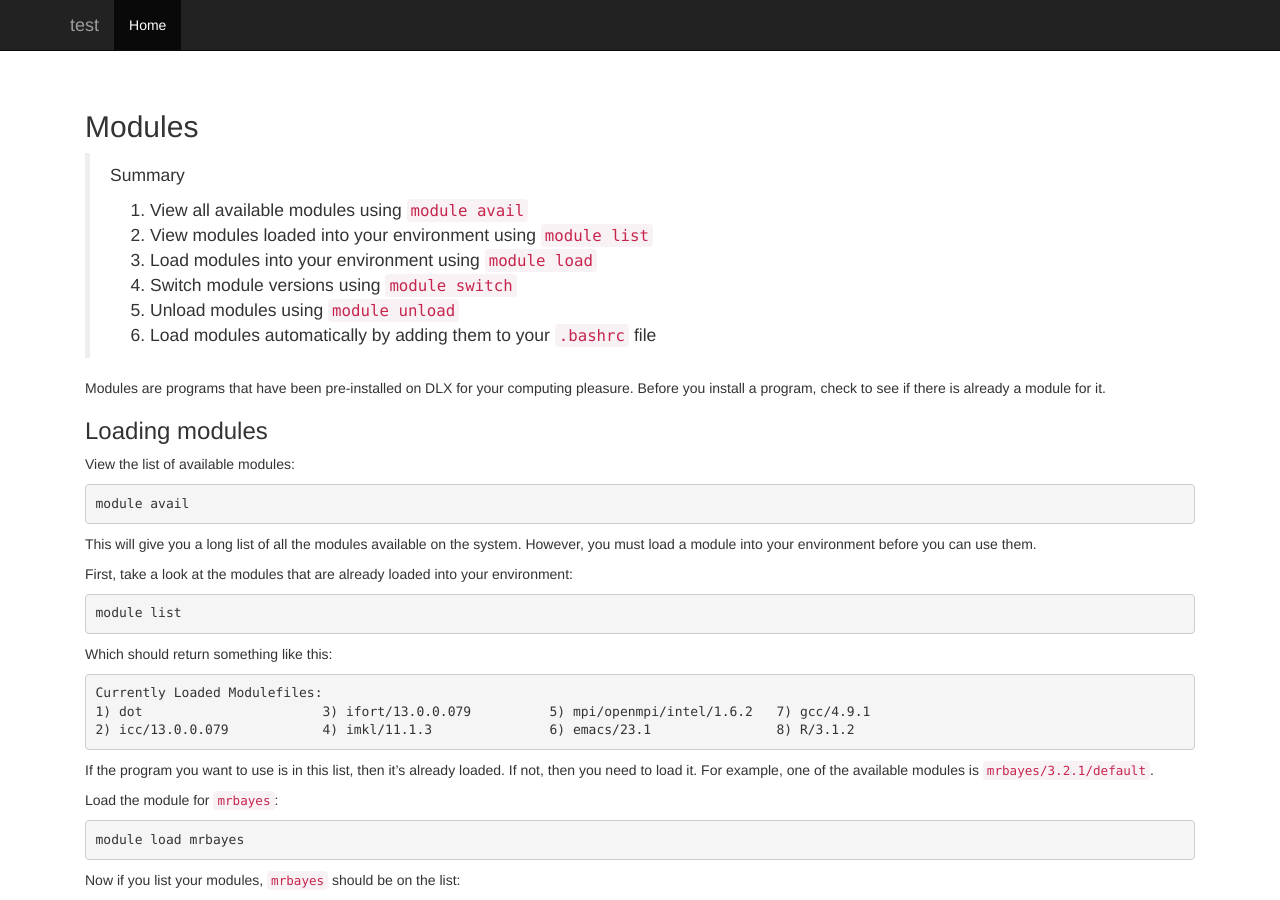
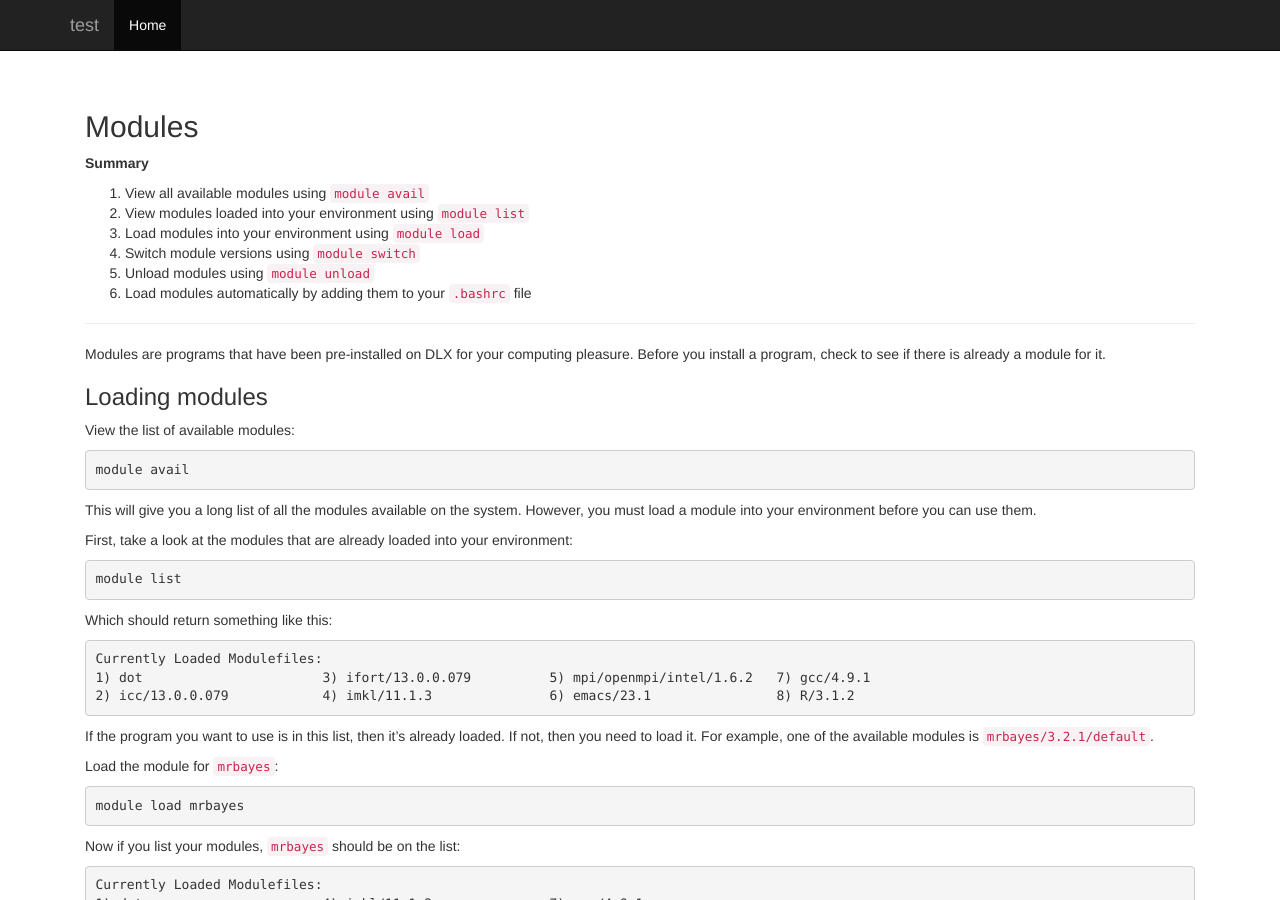
Before and after one commit to karajones/karajones.github.io, a Jekyll site: the page built from jobs/jobs2.md, in a window 1280 px wide and 900 px high. Built offline with Jekyll 4.4.1, drawn with Linux system fonts in a browser that asks for light colours; nearby versions of some CDN libraries; our own code applies the rules of GitHub Pages for plain Markdown files.

Commit message:
Update jobs2.md

```diff
--- a/jobs/jobs2.md
+++ b/jobs/jobs2.md
@@ -1,12 +1,15 @@
 ## Modules
 
-> Summary
-> 1. View all available modules using `module avail`
-> 2. View modules loaded into your environment using `module list`
-> 3. Load modules into your environment using `module load`
-> 4. Switch module versions using `module switch`
-> 4. Unload modules using `module unload`
-> 5. Load modules automatically by adding them to your `.bashrc` file
+**Summary**
+
+1. View all available modules using `module avail`
+2. View modules loaded into your environment using `module list`
+3. Load modules into your environment using `module load`
+4. Switch module versions using `module switch`
+4. Unload modules using `module unload`
+5. Load modules automatically by adding them to your `.bashrc` file
+
+----
 
 Modules are programs that have been pre-installed on DLX for your computing pleasure. Before you install a program, check to see if there is already a module for it.
 
```
